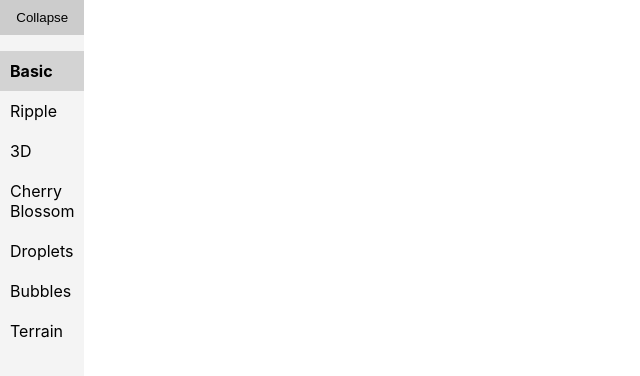
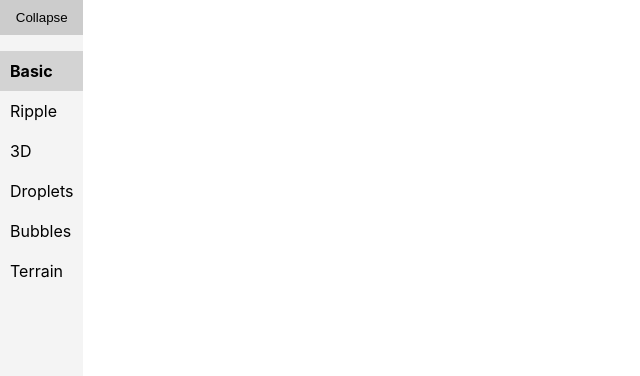
Before and after one commit to murrayrl/motionpose, a React (Create React App) app in the folder frontend/: page / in a window 1280 px wide. Shown: the top 376 px of the page, without its empty margins (0-640 px from the left). Built offline with nearby package versions, Linux system fonts and the light colour scheme; no server answers.

Commit message:
removed cherry blossom

```diff
--- a/frontend/src/Components/Sidebar/Sidebar.js
+++ b/frontend/src/Components/Sidebar/Sidebar.js
@@ -12,7 +12,7 @@ const Sidebar = ({ setSelectedVisual, selectedVisual }) => {
     { name: 'Basic', value: 'basic' },
     { name: 'Ripple', value: 'ripple' },
     { name: '3D', value: '3d' },
-    { name: 'Cherry Blossom', value: 'cherry-blossom' },
+    // { name: 'Cherry Blossom', value: 'cherry-blossom' },
     { name: 'Droplets', value: 'droplets' },
     { name: 'Bubbles', value: 'bubbles' },
     { name: 'Terrain', value: 'terrain' },
--- a/frontend/src/Components/Visuals/Visuals.js
+++ b/frontend/src/Components/Visuals/Visuals.js
@@ -11,7 +11,7 @@ const visualsList = [
   'basic',
   'ripple',
   '3d',
-  'cherry-blossom',
+  // 'cherry-blossom',
   'droplets',
   'bubbles',
   'terrain',
@@ -53,7 +53,7 @@ const Visuals = ({ visual, setSelectedVisual }) => {
       {currentVisual === 'basic' && <Basic />}
       {currentVisual === 'ripple' && <Ripple />}
       {currentVisual === '3d' && <Interactive3D />}
-      {currentVisual === 'cherry-blossom' && <CherryBlossomVisual />}
+      {/* {currentVisual === 'cherry-blossom' && <CherryBlossomVisual />} */}
       {currentVisual === 'droplets' && <Droplets />}
       {currentVisual === 'bubbles' && <Bubbles />}
       {currentVisual === 'terrain' && <Terrain />}
```
